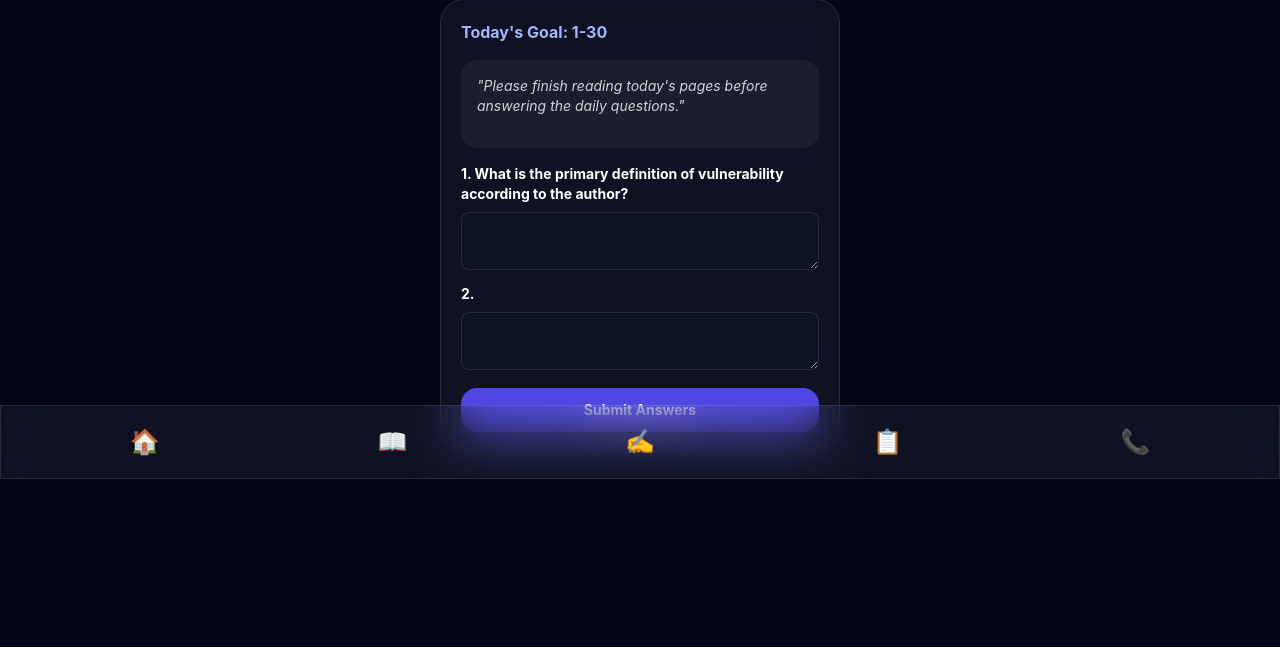
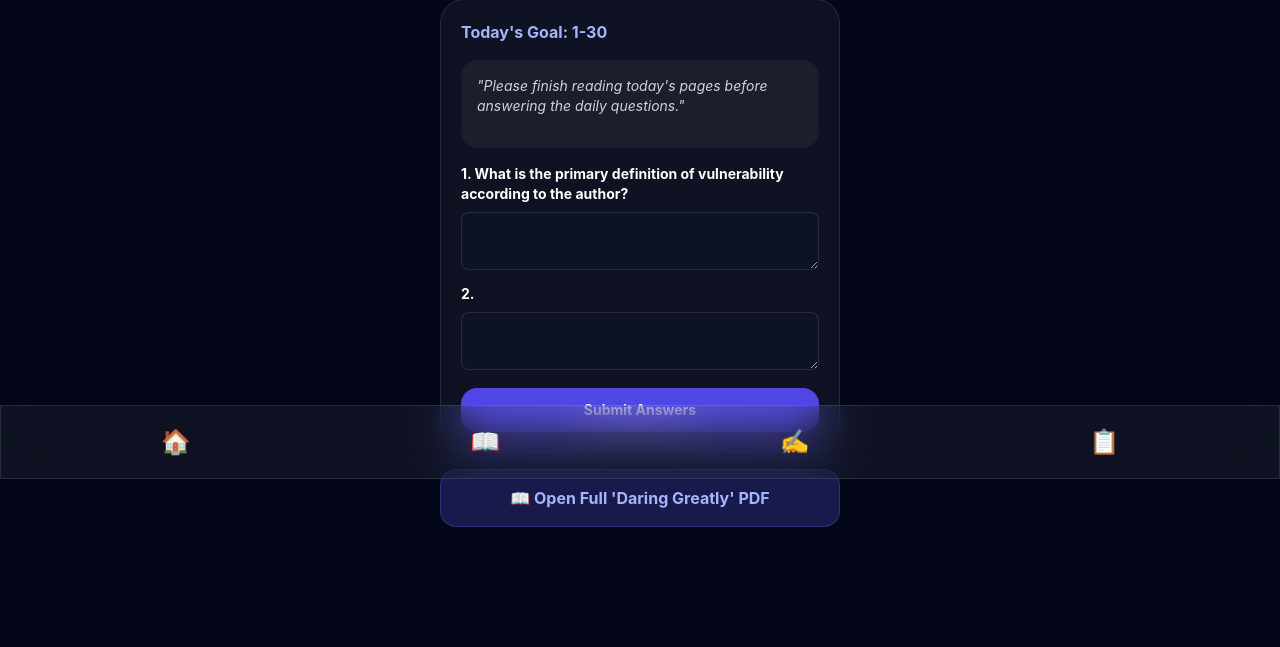
Before and after one commit to happyrev/hican-bridge, a Flask app: page /dashboard in a window 1280 px wide. Shown: the part 321-968 px from the top of the page. Before the commit the page ends 800 px from the top, so only its background shows below. Run offline with Flask 3, Linux system fonts and the light colour scheme; the visitor is signed in with stand-in values (Sample User, id 1); data that the repository does not hold is empty; some libraries are stand-ins or nearby versions.

Commit message:
Remove AI mentor entirely and add permanent PDF button

```diff
--- a/templates/dashboard.html
+++ b/templates/dashboard.html
@@ -57,6 +57,9 @@
                 </div>
                 <button onclick="submitQuiz('{{ day }}')" class="mt-3 w-full bg-indigo-600 py-3 rounded-2xl text-sm font-bold hover:bg-indigo-500 transition">Submit Answers</button>
             </div>
+            <a href="/static/daring_greatly.pdf" target="_blank" class="block mt-4 w-full p-4 bg-indigo-900/50 rounded-2xl border border-indigo-500/30 text-center font-bold text-indigo-300 hover:bg-indigo-800 transition">
+                📖 Open Full 'Daring Greatly' PDF
+            </a>
         </div>
 
         <div id="tab-journal" class="tab-content space-y-4">
@@ -98,7 +101,6 @@
         <button onclick="switchTab('reading')" class="text-2xl">📖</button>
         <button onclick="switchTab('journal')" class="text-2xl">✍️</button>
         <button onclick="switchTab('report')" class="text-2xl">📋</button>
-        <button onclick="switchTab('mentor')" class="text-2xl">📞</button>
     </nav>
 
     <script>
```
